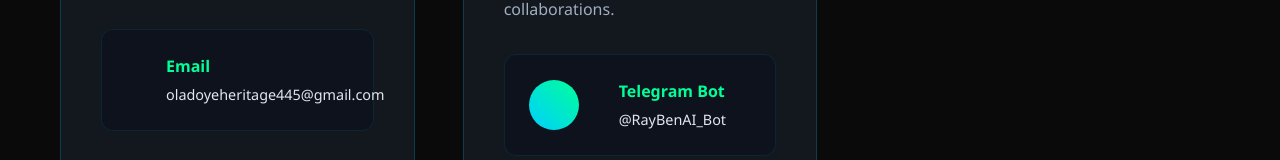
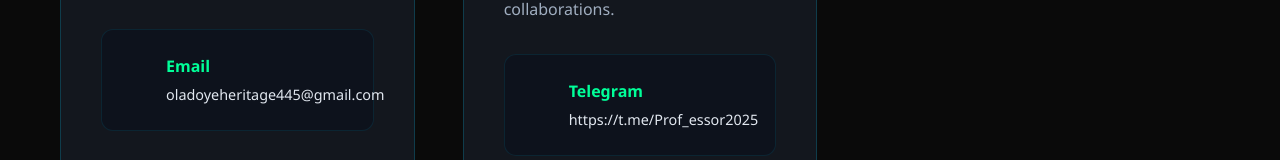
Before and after one commit to RayBen445/Portfolio, a website: page contact.html in a window 1280 px wide. Shown: the part 839-999 px from the top of the page. Drawn offline with Linux system fonts and the light colour scheme; some icons are missing.

Commit message:
Update contact.html

```diff
--- a/contact.html
+++ b/contact.html
@@ -93,7 +93,7 @@
                                 <span class="link-address">oladoyeheritage445@gmail.com</span>
                             </div>
                         </a>
-                        <a href="https://linkedin.com/in/heritage-oladoye" target="_blank" class="contact-link">
+                        <a href="https://www.linkedin.com/in/heritage-oladoye-962a28341" target="_blank" class="contact-link">
                             <div class="link-icon">
                                 <i class="fab fa-linkedin"></i>
                             </div>
@@ -135,8 +135,8 @@
                                 <i class="fab fa-telegram"></i>
                             </div>
                             <div class="link-content">
-                                <span class="link-title">Telegram Bot</span>
-                                <span class="link-address">@RayBenAI_Bot</span>
+                                <span class="link-title">Telegram</span>
+                                <span class="link-address">https://t.me/Prof_essor2025</span>
                             </div>
                         </a>
                         <a href="https://github.com/RayBen445" target="_blank" class="contact-link">
```
